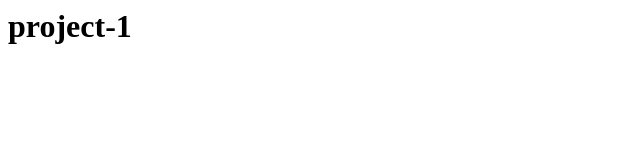
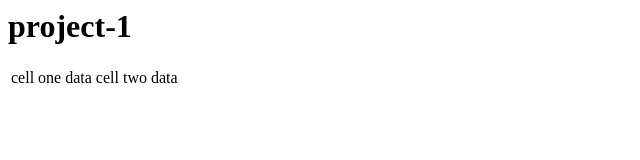
Before and after one commit to Sifueliz/AI-Synthetic-Data-Generation, a plain HTML site: page index.html in a window 1280 px wide. Shown: the whole page, without its empty margins (0-640 px from the left). Drawn offline with Linux system fonts and the light colour scheme.

Commit message:
Update index.html

```diff
--- a/index.html
+++ b/index.html
@@ -1 +1,7 @@
 <h1>project-1</h1>
+<table>
+  <tr>
+    <td>cell one data</td>
+    <td>cell two data</td>
+  </tr>
+</table>
```
